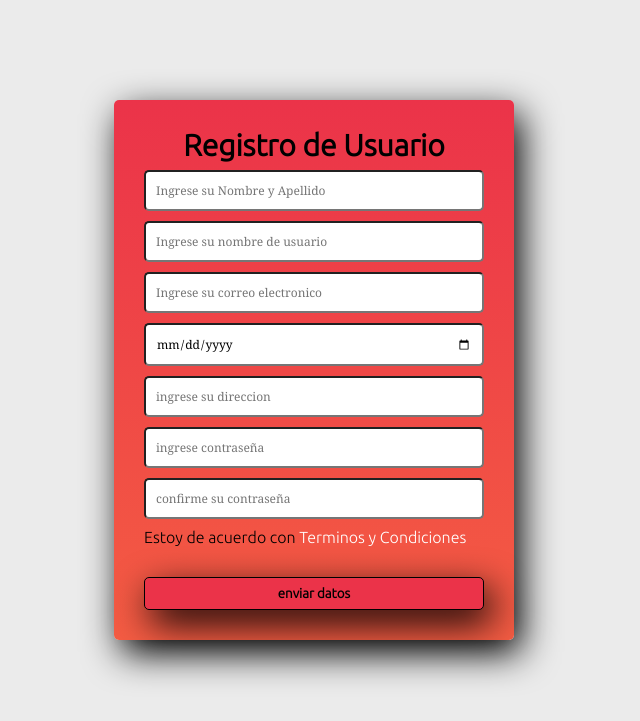
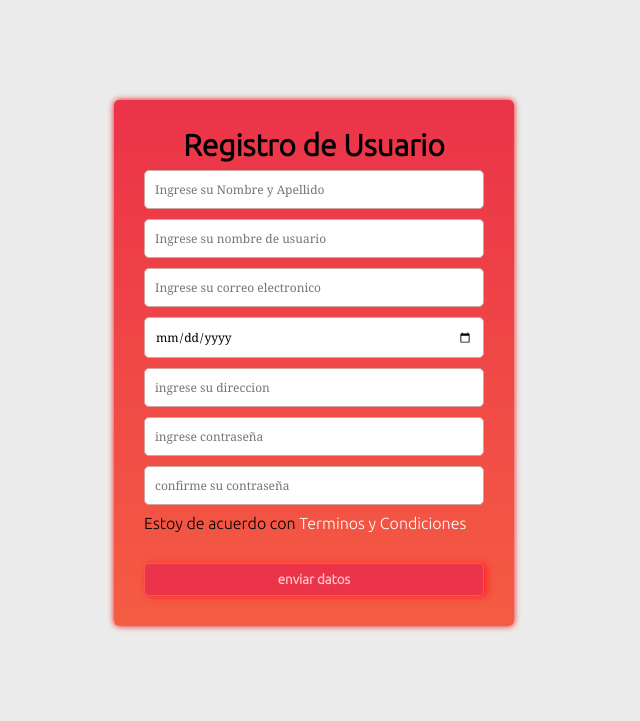
Before and after one commit to maxt0d0nt/grupo_6_LIBRERIA, a Node server app: page /register in a window 1280 px wide. Shown: the part 65-786 px from the top of the page, without its empty margins (326-966 px from the left). Run offline with Node 20, Linux system fonts and the light colour scheme.

Commit message:
shadow correction

```diff
--- a/public/register.css
+++ b/public/register.css
@@ -16,9 +16,11 @@
 	border-radius:5px;
 	display:block;
 	color:#000;
-	background-color:#eb3349;;
-	box-shadow: 7px 13px 37px #000;
+	background-color:#eb3349;
+	box-shadow: 3px 1px 7px #ff2525;
 	font-weight: 700;
+	border: 1px solid #fb5454;
+	color: #ffc5c5;
 }
 
 input[type="submit"]:hover{
@@ -35,8 +37,7 @@
 	margin-top: 100px;
 	border-radius: 5px;
 	text-align: justify;
-	box-shadow: 7px 13px 37px #000;
-
+	box-shadow: 0px 0px 6px #eb0d0d;
 }
 .form-register h4{
 	font-size: 30px;
@@ -52,7 +53,7 @@
 	font-family: Georgia, 'Times New Roman', Times, serif;
 	font-size: 12px;
 	margin-bottom: 10px;
-
+	border: 1px solid #d3a4a4;
 }
 
 a:link {
```
Lines whose indentation alone changed are shown as unchanged.
